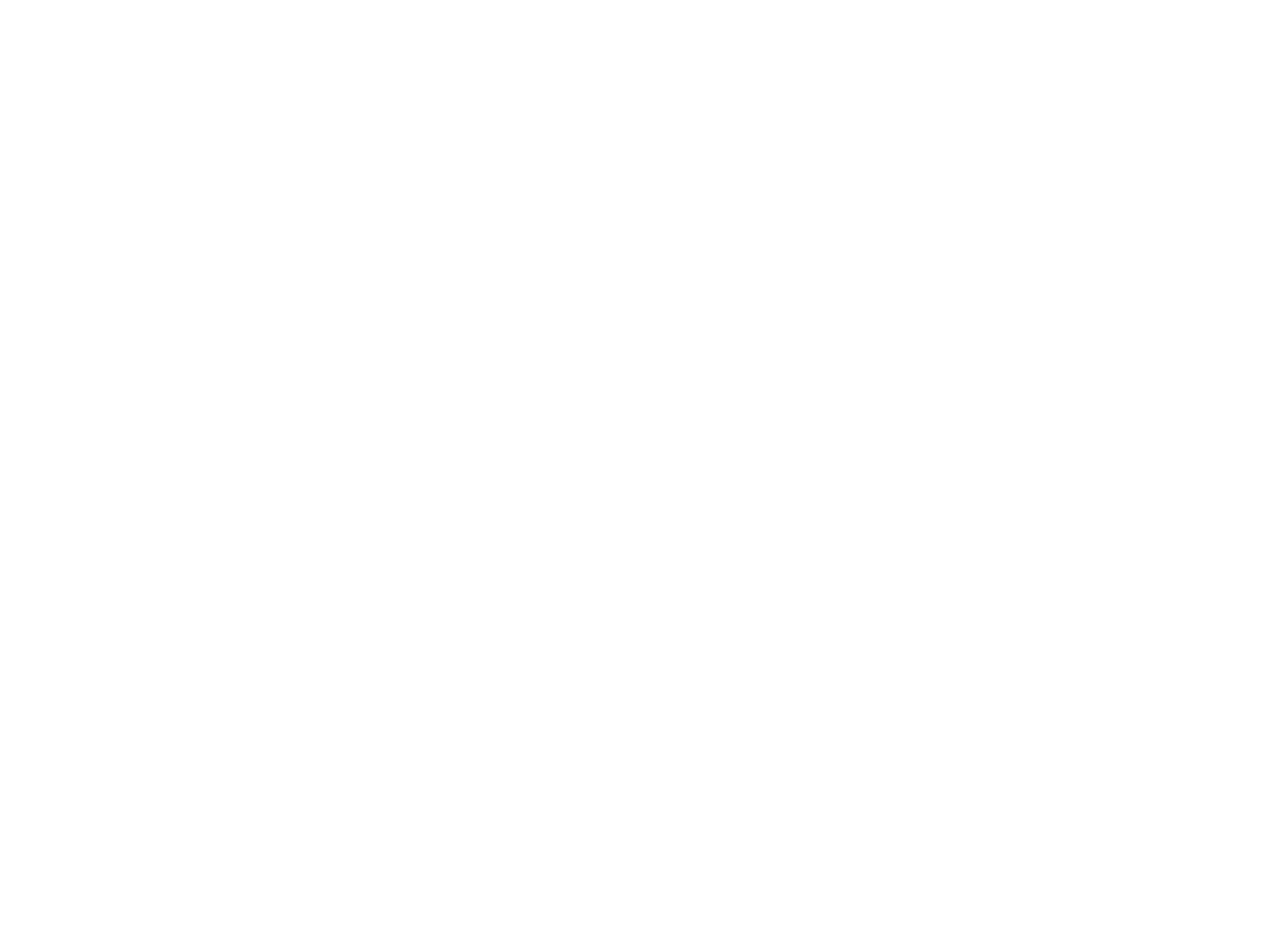
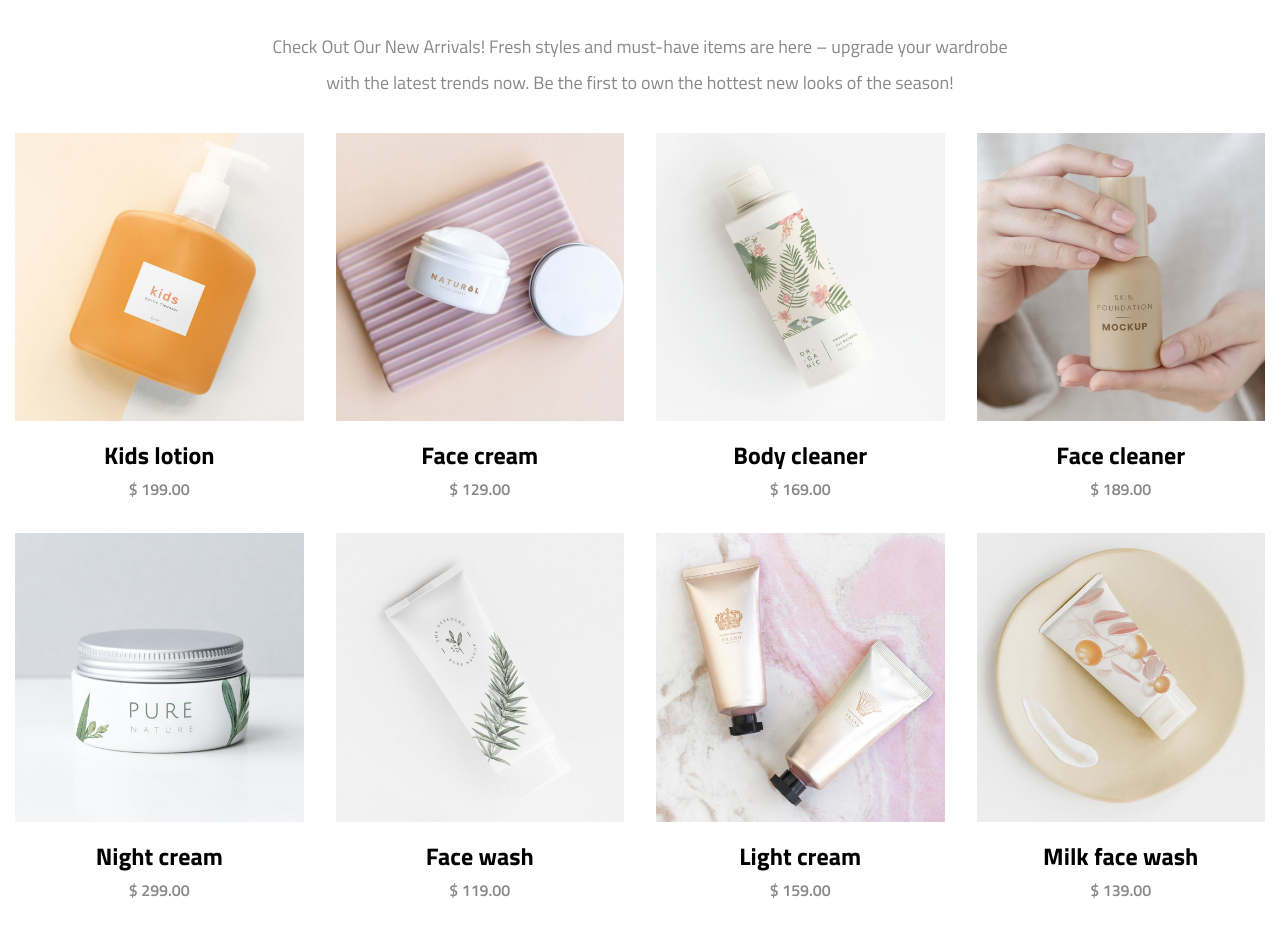
Before and after one commit to jashanpreet-singh-99/e-store-1-angular, an Angular app: page /home in a window 1280 px wide. Shown: the part 2440-3376 px from the top of the page. Before the commit the page ends 2232 px from the top, so only its background shows below. Built offline with nearby package versions, Linux system fonts and the light colour scheme.

Commit message:
ES-17: Migrated New product Arrival and added mobile support

```diff
--- a/src/app/views/landing-page/landing-page.component.html
+++ b/src/app/views/landing-page/landing-page.component.html
@@ -1,75 +1,10 @@
 <hero-section-v1></hero-section-v1>
-
 <product-section></product-section>
-
 <features-section></features-section>
-
-<!-- <div class="stat-section">
-    <div class="stat-container">
-        <div class="stat-icon-container">
-            <span class="material-symbols-outlined">local_shipping</span>
-        </div>
-        <div class="stat-value-container">
-            <h3>Free Shipping</h3>
-            <p>Order over $200</p>
-        </div>
-    </div>
-    <div class="stat-container">
-        <div class="stat-icon-container">
-            <span class="material-symbols-outlined">credit_card</span>
-        </div>
-        <div class="stat-value-container">
-            <h3>Secure Payment</h3>
-            <p>100% secure payment</p>
-        </div>
-    </div>
-    <div class="stat-container">
-        <div class="stat-icon-container">
-            <span class="material-symbols-outlined">redeem</span>
-        </div>
-        <div class="stat-value-container">
-            <h3>Gift Certificate</h3>
-            <p>Buy now $500 to $1000</p>
-        </div>
-    </div>
-    <div class="stat-container">
-        <div class="stat-icon-container">
-            <span class="material-symbols-outlined">support_agent</span>
-        </div>
-        <div class="stat-value-container">
-            <h3>24/7 Support</h3>
-            <p>Ready support</p>
-        </div>
-    </div>
-</div> -->
+<new-arrival-section></new-arrival-section>
 
 
 <!--
-<div class="new-product-section">
-    <img class="separator" src="/assets/seprator.png" alt="separator">
-    <h1>New Arrival Products</h1>
-    <p>Check Out Our New Arrivals! Fresh styles and must-have items are here – upgrade your wardrobe with the latest trends now. Be the first to own the hottest new looks of the season!</p>
-    <div class="products-row">
-        <ng-container *ngFor="let option of newProductData.slice(0, 4)">
-            <listing-item
-                class="product-item"
-                [productLabel]="option.label"
-                [productPrice]="option.price"
-                [productImg]="option.img">
-            </listing-item>
-        </ng-container>
-    </div>
-    <div class="products-row m-top">
-        <ng-container *ngFor="let option of newProductData.slice(4, 8)">
-            <listing-item
-                class="product-item"
-                [productLabel]="option.label"
-                [productPrice]="option.price"
-                [productImg]="option.img">
-            </listing-item>
-        </ng-container>
-    </div>
-</div>
 <div class="new-product-section">
     <img class="separator" src="/assets/seprator.png" alt="separator">
     <h1>Our Featured Products</h1>
--- a/src/app/views/landing-page/landing-page.component.ts
+++ b/src/app/views/landing-page/landing-page.component.ts
@@ -7,6 +7,7 @@
 import { HeroSectionV1Component } from "./hero-section-v1/hero-section-v1.component";
 import { ProductSectionComponent } from "./product-section/product-section.component";
 import { FeaturesSectionComponent } from "./features-section/features-section.component";
+import { NewArrivalSectionComponent } from "./new-arrival-section/new-arrival-section.component";
 
 @Component({
     selector: 'app-landing-page',
@@ -57,7 +58,7 @@
             ]),
         ])
     ],
-    imports: [CommonModule, ProductItemComponent, ListingItemComponent, CarousalComponent, HeroSectionV1Component, ProductSectionComponent, FeaturesSectionComponent]
+    imports: [CommonModule, ProductItemComponent, ListingItemComponent, CarousalComponent, HeroSectionV1Component, ProductSectionComponent, FeaturesSectionComponent, NewArrivalSectionComponent]
 })
 export class LandingPageComponent implements OnInit {
 
--- /dev/null
+++ b/src/app/views/landing-page/new-arrival-section/new-arrival-section.component.html
@@ -0,0 +1,46 @@
+<div class="container">
+    <img class="separator" src="/assets/seprator.png" alt="separator">
+    <h1>New Arrival Products</h1>
+    <p>Check Out Our New Arrivals! Fresh styles and must-have items are here – upgrade your wardrobe with the latest trends now. Be the first to own the hottest new looks of the season!</p>
+
+    <!-- Large -->
+    <div class="large-products" *ngFor="let option of (0 | range: 2); let i = index">
+        <div class="products-row m-top" [class.m-top]="i > 0">
+            <ng-container *ngFor="let option of newProductData.slice(i * 4, i * 4 + 4)">
+                <listing-item
+                    class="product-item"
+                    [productLabel]="option.label"
+                    [productPrice]="option.price"
+                    [productImg]="option.img">
+                </listing-item>
+            </ng-container>
+        </div>
+    </div>
+
+    <!-- Medium -->
+    <div class="medium-products" *ngFor="let option of (0 | range: 4); let i = index">
+        <div class="products-row m-top" [class.m-top]="i > 0">
+            <ng-container *ngFor="let option of newProductData.slice(i * 2, i * 2 + 2)">
+                <listing-item
+                    class="product-item"
+                    [productLabel]="option.label"
+                    [productPrice]="option.price"
+                    [productImg]="option.img">
+                </listing-item>
+            </ng-container>
+        </div>
+    </div>
+
+    <!-- Small -->
+    <div class="small-products" *ngFor="let option of newProductData; let i = index">
+        <div class="products-row m-top" [class.m-top]="i > 0">
+            <listing-item
+                class="product-item"
+                [productLabel]="option.label"
+                [productPrice]="option.price"
+                [productImg]="option.img">
+            </listing-item>
+        </div>
+    </div>
+
+</div>
--- /dev/null
+++ b/src/app/views/landing-page/new-arrival-section/new-arrival-section.component.scss
@@ -0,0 +1,90 @@
+@import '../../../../styles/fonts.scss';
+@import '../../../../styles/colors.scss';
+@import '../../../../styles/dimns.scss';
+
+.container {
+    display: flex;
+    flex-direction: column;
+    align-items: center;
+    padding: 56px 0;
+
+    h1 {
+        @include font-regular($prime-text, 700);
+        font-size: xx-large;
+    }
+
+    p {
+        margin: 0;
+        line-height: 2em;
+        max-width: 60%;
+        text-align: center;
+        color: $disabled-text;
+
+        @include font-regular($prime-text, 400);
+        font-size: large;
+    }
+
+    .large-products {
+        display: flex;
+    }
+
+    .medium-products {
+        display: none;
+    }
+
+    .small-products {
+        display: none;
+    }
+
+    .products-row {
+        display: flex;
+        flex-direction: row;
+        margin: 32px 0;
+        gap: 32px;
+
+        &.m-top {
+            margin-top: 0;
+        }
+    }
+}
+
+@media (max-width: $width-lg) {
+    .container {
+        h1 {
+            font-size: x-large;
+        }
+
+        p {
+            max-width: 100%;
+            font-size: medium;
+        }
+
+        .large-products {
+            display: none;
+        }
+
+        .medium-products {
+            display: flex;
+        }
+    }
+}
+
+@media (max-width: $width-sm) {
+    .container {
+        h1 {
+            font-size: large;
+        }
+
+        p {
+            max-width: 100%;
+            font-size: small;
+        }
+
+        .medium-products {
+            display: none;
+        }
+        .small-products {
+            display: flex;
+        }
+    }
+}
--- /dev/null
+++ b/src/app/views/landing-page/new-arrival-section/new-arrival-section.component.ts
@@ -0,0 +1,66 @@
+import { Component } from '@angular/core';
+import { ListingItemComponent } from "../../../components/listing-item/listing-item.component";
+import { CommonModule } from '@angular/common';
+import { RangePipe } from "../../../utils/range.pipe";
+
+@Component({
+    selector: 'new-arrival-section',
+    standalone: true,
+    templateUrl: './new-arrival-section.component.html',
+    styleUrl: './new-arrival-section.component.scss',
+    imports: [ListingItemComponent, CommonModule, RangePipe]
+})
+export class NewArrivalSectionComponent {
+
+  newProductData = [
+    {
+      'img': '/assets/products-17.jpg',
+      'label': 'Kids lotion',
+      'price': 199,
+      'id': 0
+    },
+    {
+      'img': '/assets/products-18.jpg',
+      'label': 'Face cream',
+      'price': 129,
+      'id': 1
+    },
+    {
+      'img': '/assets/products-19.jpg',
+      'label': 'Body cleaner',
+      'price': 169,
+      'id': 2
+    },
+    {
+      'img': '/assets/products-20.jpg',
+      'label': 'Face cleaner',
+      'price': 189,
+      'id': 3
+    },
+    {
+      'img': '/assets/products-21.jpg',
+      'label': 'Night cream',
+      'price': 299,
+      'id': 4
+    },
+    {
+      'img': '/assets/products-22.jpg',
+      'label': 'Face wash',
+      'price': 119,
+      'id': 5
+    },
+    {
+      'img': '/assets/products-23.jpg',
+      'label': 'Light cream',
+      'price': 159,
+      'id': 6
+    },
+    {
+      'img': '/assets/products-24.jpg',
+      'label': 'Milk face wash',
+      'price': 139,
+      'id': 7
+    }
+  ];
+
+}
```
Also changed, not shown: 1 other file (tests, documents, lock files or other folders).
